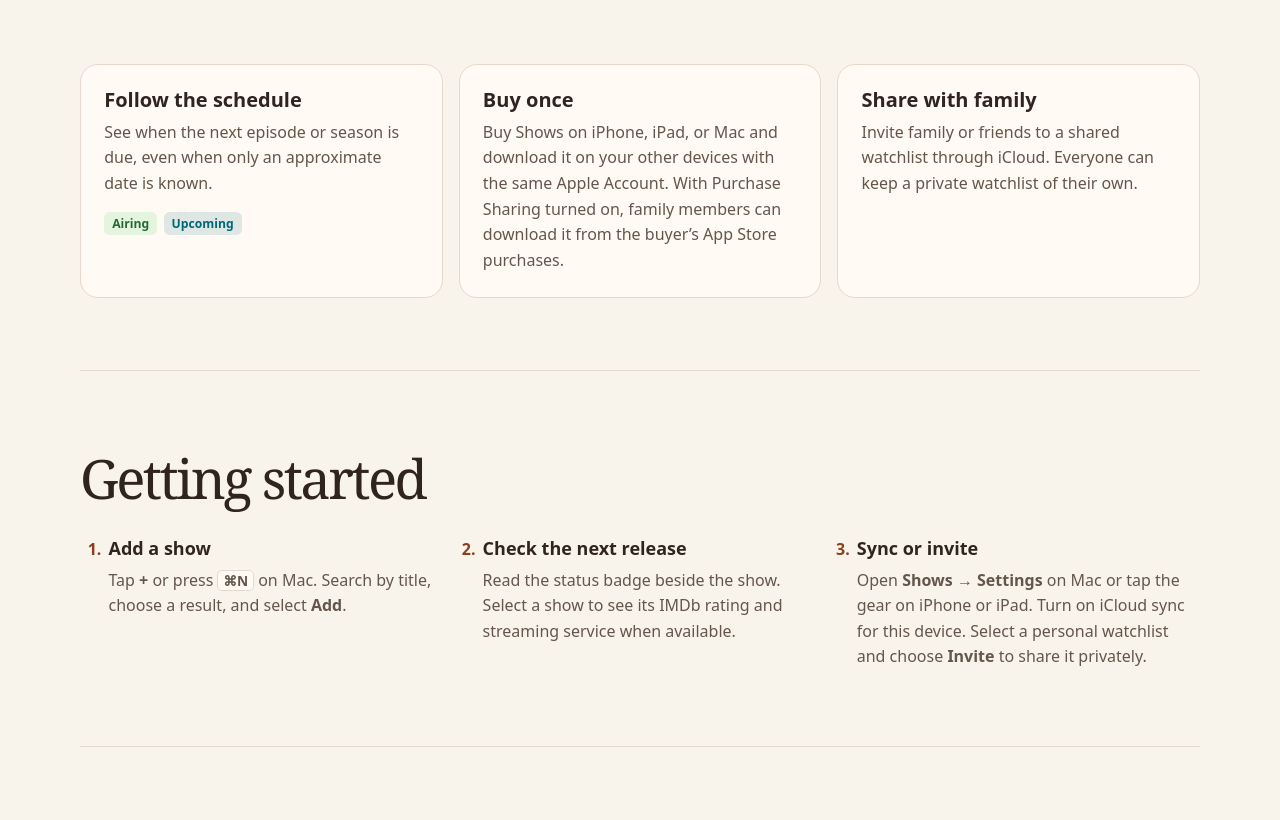
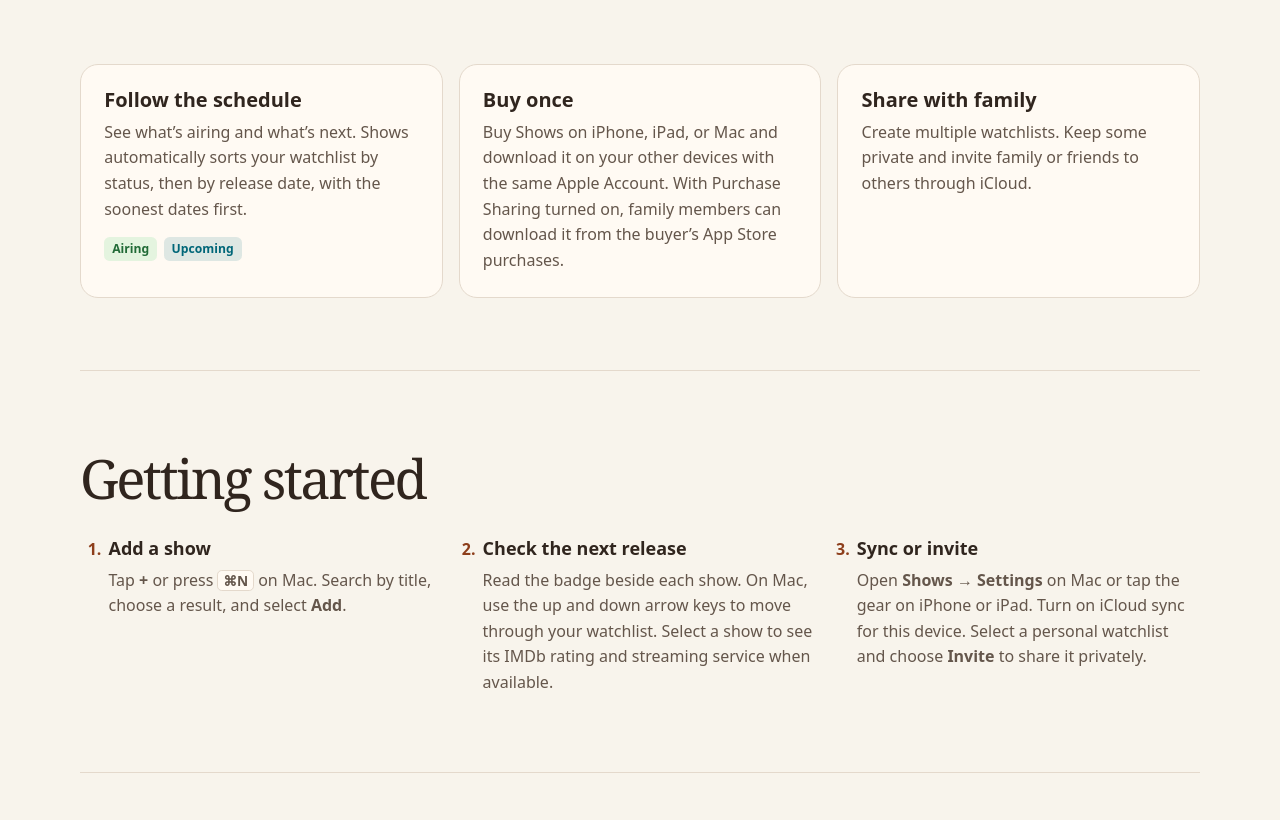
Before and after one commit to urosk/shows-support, a plain HTML site: page index.html in a window 1280 px wide. Shown: the part 704-1524 px from the top of the page. Drawn offline with Linux system fonts and the light colour scheme.

Commit message:
Document watchlist sorting and keyboard navigation

```diff
--- a/index.html
+++ b/index.html
@@ -66,7 +66,7 @@
       <section class="highlights" aria-label="Features">
         <article>
           <h2>Follow the schedule</h2>
-          <p>See when the next episode or season is due, even when only an approximate date is known.</p>
+          <p>See what’s airing and what’s next. Shows automatically sorts your watchlist by status, then by release date, with the soonest dates first.</p>
           <div class="tags">
             <span class="tag tag-airing">Airing</span>
             <span class="tag tag-upcoming">Upcoming</span>
@@ -78,7 +78,7 @@
         </article>
         <article>
           <h2>Share with family</h2>
-          <p>Invite family or friends to a shared watchlist through iCloud. Everyone can keep a private watchlist of their own.</p>
+          <p>Create multiple watchlists. Keep some private and invite family or friends to others through iCloud.</p>
         </article>
       </section>
 
@@ -91,7 +91,7 @@
           </li>
           <li>
             <h3>Check the next release</h3>
-            <p>Read the status badge beside the show. Select a show to see its IMDb rating and streaming service when available.</p>
+            <p>Read the badge beside each show. On Mac, use the up and down arrow keys to move through your watchlist. Select a show to see its IMDb rating and streaming service when available.</p>
           </li>
           <li>
             <h3>Sync or invite</h3>
@@ -163,7 +163,7 @@
           </details>
           <details>
             <summary>Can I keep my own watchlist when I join a shared one?</summary>
-            <p>Yes. Keep a personal watchlist for your own shows and use the <strong>Watchlist</strong> picker in Shows Settings to switch between lists. Inviting someone gives them access only to the watchlist you choose to share.</p>
+            <p>Yes. In Shows Settings, choose <strong>New</strong> on Mac or <strong>New Watchlist</strong> on iPhone or iPad. Use the <strong>Watchlist</strong> picker to switch between your personal and shared lists. Inviting someone gives them access only to the watchlist you choose to share.</p>
           </details>
         </div>
       </section>
```
